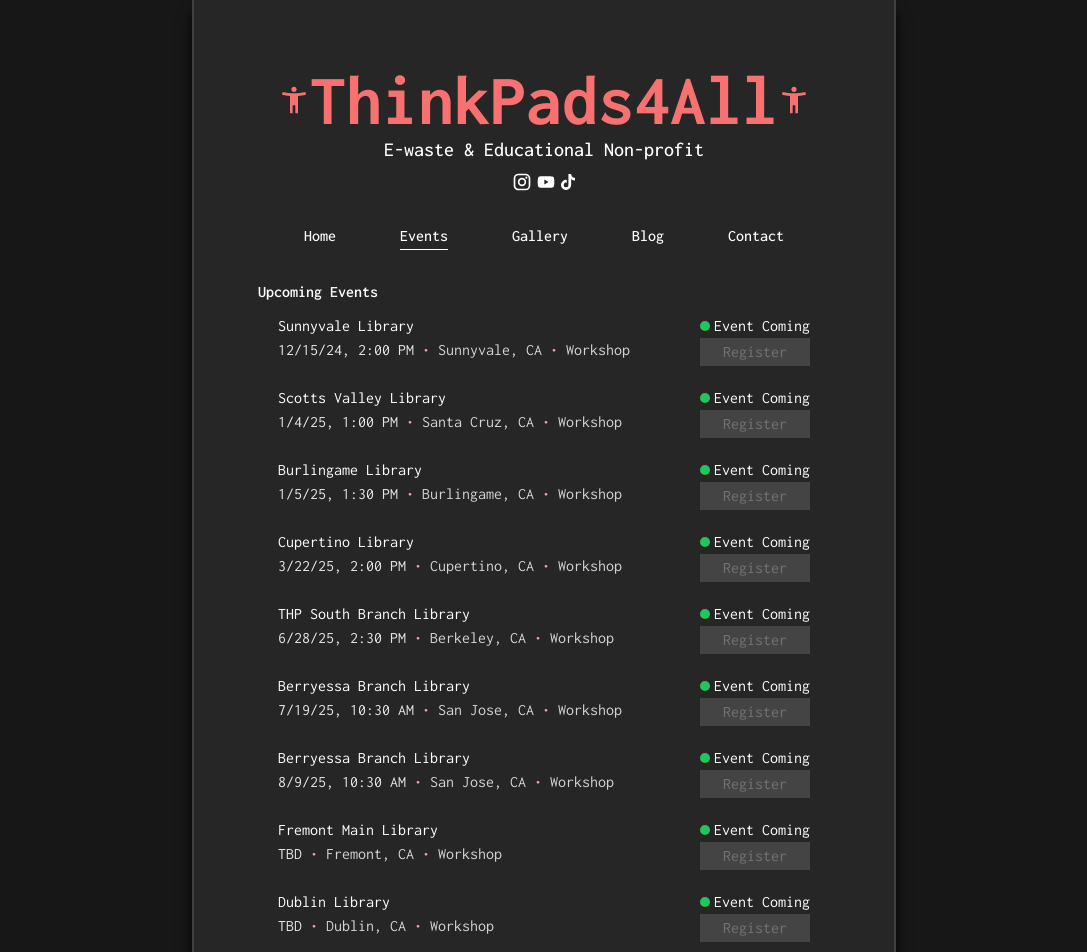
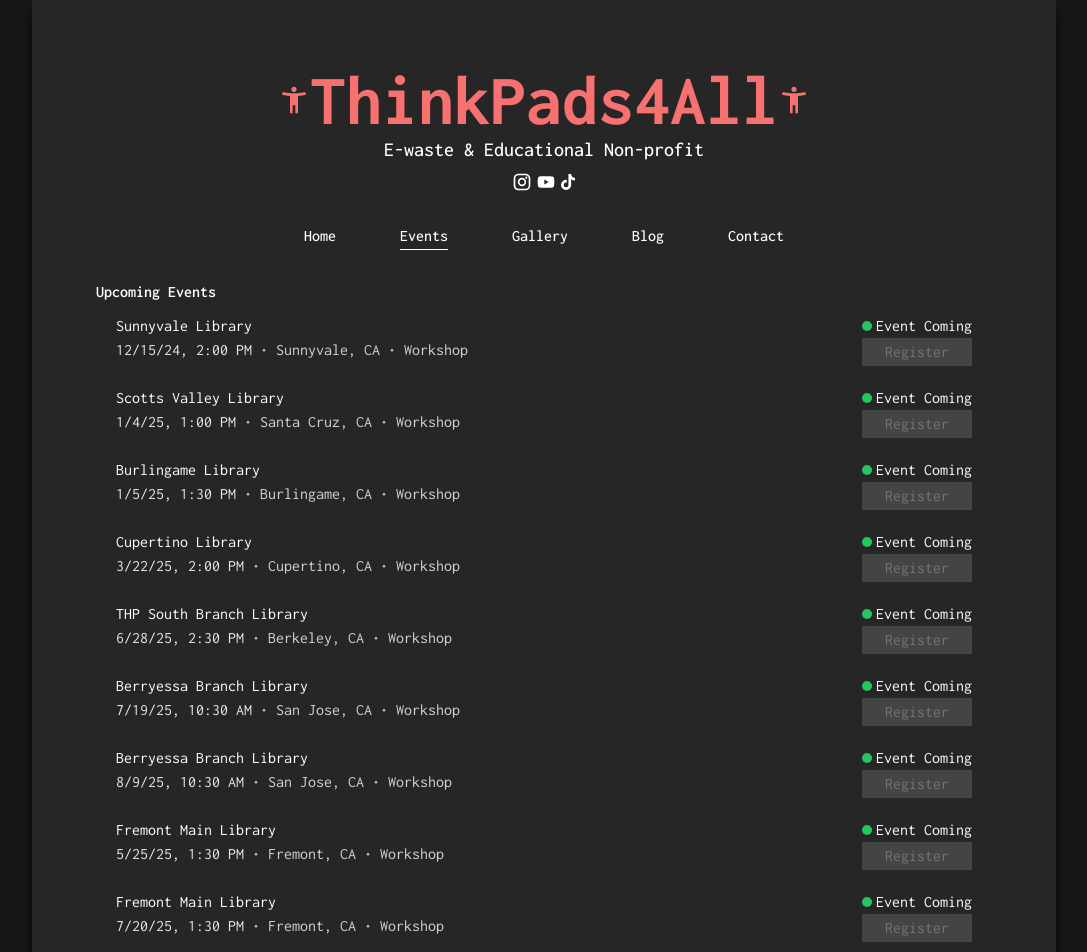
Before and after one commit to anatulya/tp4all-website, a Next.js app: page /events in a window 1280 px wide. Shown: the top 952 px of the page, without its empty margins (96-1183 px from the left). Built offline with nearby package versions, Linux system fonts and the light colour scheme.

Commit message:
added fremont events, changed padding for layout + removed border

```diff
--- a/src/app/events/page.js
+++ b/src/app/events/page.js
@@ -15,7 +15,8 @@
             <EventListing name={"THP South Branch Library"} date={new Date(2025, 5, 28, 14, 30)} link={""} city={"Berkeley, CA"} />
             <EventListing name={"Berryessa Branch Library"} date={new Date(2025, 6, 19, 10, 30)} link={""} city={"San Jose, CA"} />
             <EventListing name={"Berryessa Branch Library"} date={new Date(2025, 7, 9, 10, 30)} link={""} city={"San Jose, CA"} />
-            <EventListing name={"Fremont Main Library"} date={null} link={""} city={"Fremont, CA"} />
+            <EventListing name={"Fremont Main Library"} date={new Date(2025, 4, 25, 13, 30)} link={""} city={"Fremont, CA"} />
+            <EventListing name={"Fremont Main Library"} date={new Date(2025, 6, 20, 13, 30)} link={""} city={"Fremont, CA"} />
             <EventListing name={"Dublin Library"} date={null} link={""} city={"Dublin, CA"} />
             <EventListing name={"Union City Library"} date={null} link={""} city={"Union City, CA"} />
             <EventListing name={"Redwood City Library"} date={null} link={""} city={"Redwood City, CA"} />
--- a/src/app/home/page.js
+++ b/src/app/home/page.js
@@ -8,7 +8,7 @@
 export default function Home() {
   return (
     <div className="flex flex-col justify-center text-white ">
-      <div className="flex flex-row w-full items-center space-x-2 drop-shadow-glow">
+      <div className="flex flex-row w-full items-center space-x-2 ">
         <h1 className=" text-lg font-semibold ">
           Hey there!<span></span>
         </h1>
@@ -18,7 +18,7 @@
       <p className="pt-4 sm:text-base text-sm">We're ThinkPads4all, a non-profit based in Cupertino, CA. <span className="">We <span className="text-red-400">improve tech literacy</span> and <span className="text-red-400">repurpose used devices</span> as materials within our <Link href="/gallery" className="underline underline-offset-4 hover:text-neutral-200 transition-colors ">hands-on workshops</Link>. </span> We also post a lot of cool tutorials on how to hack/mod computers on our <Link className="hover:text-neutral-200 transition-colors underline underline-offset-4" href="/blog">blog</Link> page!</p>
       <img className="pt-8 w-full" src="./gg.png" />
 
-      <div className="pt-8 flex flex-row items-center space-x-2  drop-shadow-glow">
+      <div className="pt-8 flex flex-row items-center space-x-2  ">
         <h1 className="text-lg font-semibold">
           The workshops
         </h1>
@@ -32,7 +32,7 @@
         <br />Check out our workshop pictures in the <Link className="underline underline-offset-4 hover:text-neutral-200 transition-opacity" href="/gallery">gallery</Link> page!
       </p>
 
-      <div className="pt-8 flex flex-row items-center space-x-2 drop-shadow-glow">
+      <div className="pt-8 flex flex-row items-center space-x-2 ">
         <h1 className="text-lg font-semibold">
           The team
         </h1>
--- a/src/app/layout.js
+++ b/src/app/layout.js
@@ -16,7 +16,7 @@
         <meta name="viewport" content="width=device-width, initial-scale=1.0" />
       </head>
       <body className={firaCode.className}>
-        <div className="flex flex-col lg2:mx-60 xl:mx-72 shadow-lg shadow-black bg-neutral-800 border-2 border-t-0 border-b-0 border-stone-700 py-16 min-h-screen">
+        <div className="flex flex-col sm:mx-[0%] lg:mx-[10%] shadow-lg shadow-black bg-neutral-800  py-16 min-h-screen">
           <Nav />
           <div className=" pt-8 px-4 sm:px-16 " >
             {children}
```
